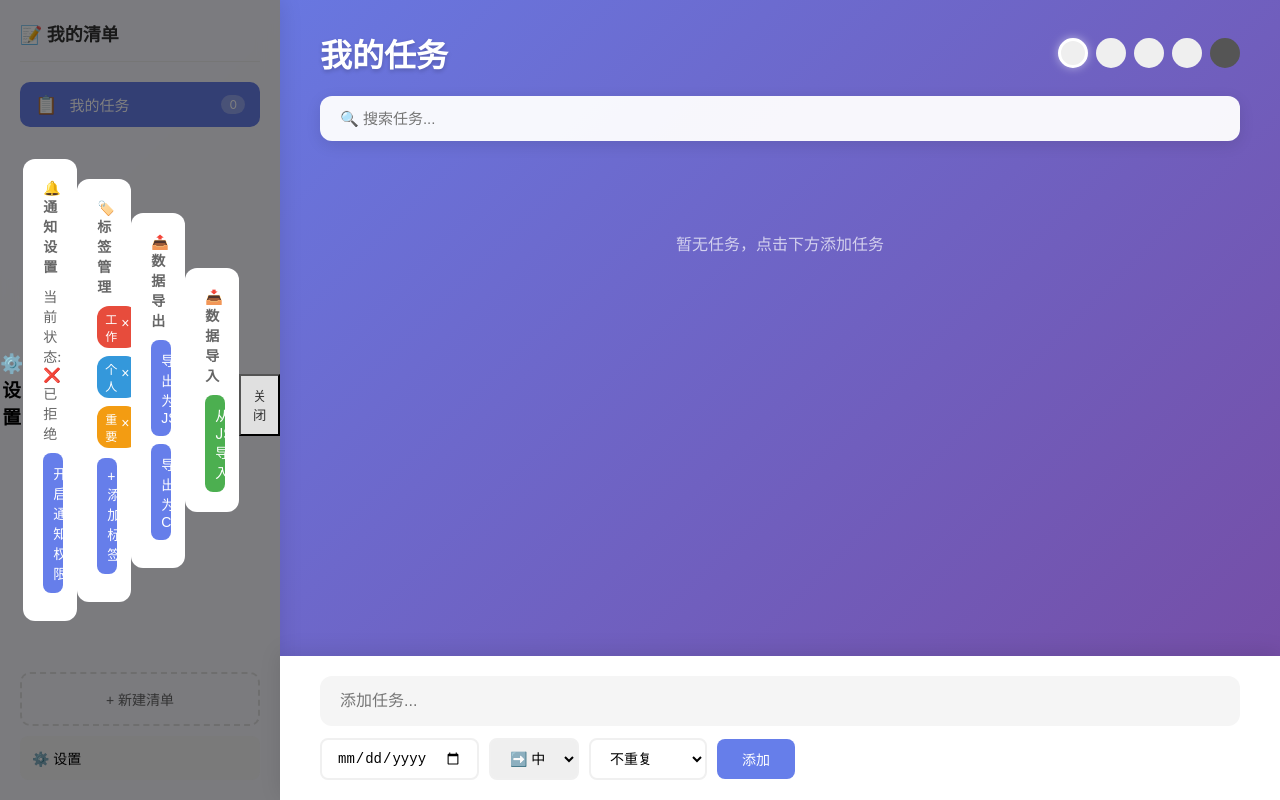
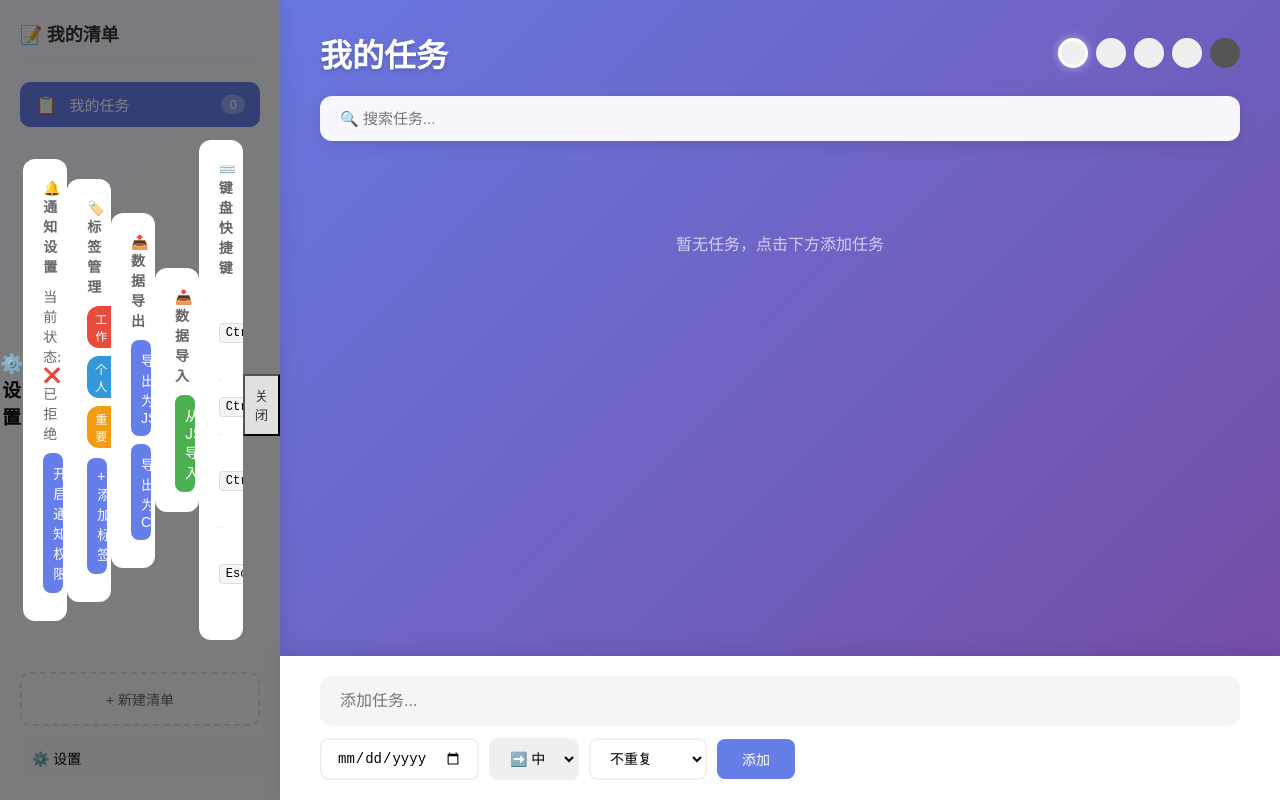
Before and after one commit to shellwalker/robot-todo-list, a React (Create React App) app: page / in a window 1280 px wide. Both pictures are taken after a click on the button "⚙️ 设置". Built offline with nearby package versions, Linux system fonts and the light colour scheme.

Commit message:
feat: 添加键盘快捷键功能
- Ctrl+N: 新建任务
- Ctrl+F: 搜索
- Ctrl+L: 新建清单
- Esc: 关闭弹窗
- 设置面板中显示快捷键说明

由 AI 自动提交

```diff
--- a/src/App.css
+++ b/src/App.css
@@ -1048,3 +1048,34 @@ body {
   opacity: 0.5;
   transform: scale(0.98);
 }
+
+/* 键盘快捷键样式 */
+.shortcuts-list {
+  margin-top: 10px;
+}
+
+.shortcut-item {
+  display: flex;
+  align-items: center;
+  gap: 8px;
+  padding: 8px 0;
+  border-bottom: 1px solid #eee;
+}
+
+.shortcut-item:last-child {
+  border-bottom: none;
+}
+
+.shortcut-item kbd {
+  background: #f5f5f5;
+  border: 1px solid #ddd;
+  border-radius: 4px;
+  padding: 2px 6px;
+  font-size: 12px;
+  font-family: monospace;
+}
+
+.shortcut-item span {
+  color: #666;
+  font-size: 13px;
+}
--- a/src/App.js
+++ b/src/App.js
@@ -162,6 +162,53 @@ function App() {
   useEffect(() => {
     localStorage.setItem('robot-todo-tags', JSON.stringify(tags));
   }, [tags]);
+
+  // 键盘快捷键
+  useEffect(() => {
+    const handleKeyDown = e => {
+      // 忽略在输入框中的快捷键
+      if (
+        e.target.tagName === 'INPUT' ||
+        e.target.tagName === 'TEXTAREA' ||
+        e.target.isContentEditable
+      ) {
+        return;
+      }
+
+      // Ctrl/Cmd + N: 新建任务
+      if ((e.ctrlKey || e.metaKey) && e.key === 'n') {
+        e.preventDefault();
+        document.querySelector('.add-task-input input')?.focus();
+      }
+
+      // Ctrl/Cmd + F: 搜索
+      if ((e.ctrlKey || e.metaKey) && e.key === 'f') {
+        e.preventDefault();
+        document.querySelector('.search-box input')?.focus();
+      }
+
+      // Ctrl/Cmd + L: 新建清单
+      if ((e.ctrlKey || e.metaKey) && e.key === 'l') {
+        e.preventDefault();
+        setShowAddList(true);
+      }
+
+      // Escape: 关闭弹窗
+      if (e.key === 'Escape') {
+        setShowAddList(false);
+        setShowSettings(false);
+        setEditingTask(null);
+      }
+
+      // 数字键 1-5: 切换优先级
+      if (['1', '2', '3', '4', '5'].includes(e.key)) {
+        // 可扩展：选择任务后按数字键设置优先级
+      }
+    };
+
+    window.addEventListener('keydown', handleKeyDown);
+    return () => window.removeEventListener('keydown', handleKeyDown);
+  }, []);
 
   // 添加标签
   const addTag = (name, color) => {
@@ -803,6 +850,27 @@ function App() {
                   />
                 </label>
               </div>
+              <div className="settings-section">
+                <h4>⌨️ 键盘快捷键</h4>
+                <div className="shortcuts-list">
+                  <div className="shortcut-item">
+                    <kbd>Ctrl</kbd> + <kbd>N</kbd>
+                    <span>新建任务</span>
+                  </div>
+                  <div className="shortcut-item">
+                    <kbd>Ctrl</kbd> + <kbd>F</kbd>
+                    <span>搜索</span>
+                  </div>
+                  <div className="shortcut-item">
+                    <kbd>Ctrl</kbd> + <kbd>L</kbd>
+                    <span>新建清单</span>
+                  </div>
+                  <div className="shortcut-item">
+                    <kbd>Esc</kbd>
+                    <span>关闭弹窗</span>
+                  </div>
+                </div>
+              </div>
               <button
                 className="close-settings"
                 onClick={() => setShowSettings(false)}
```
